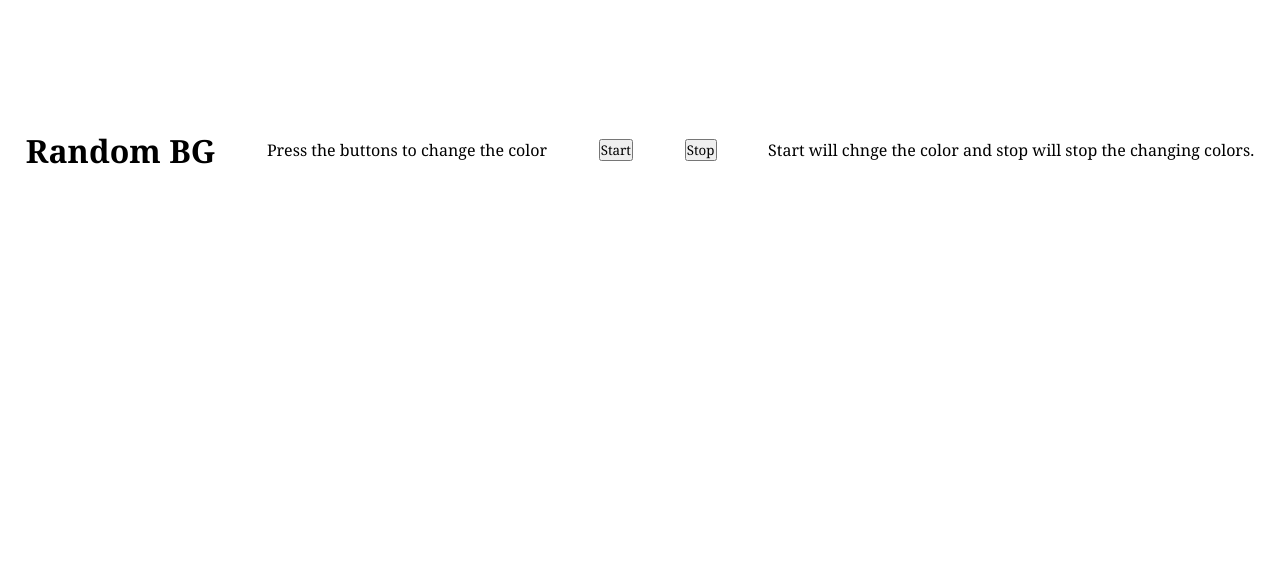
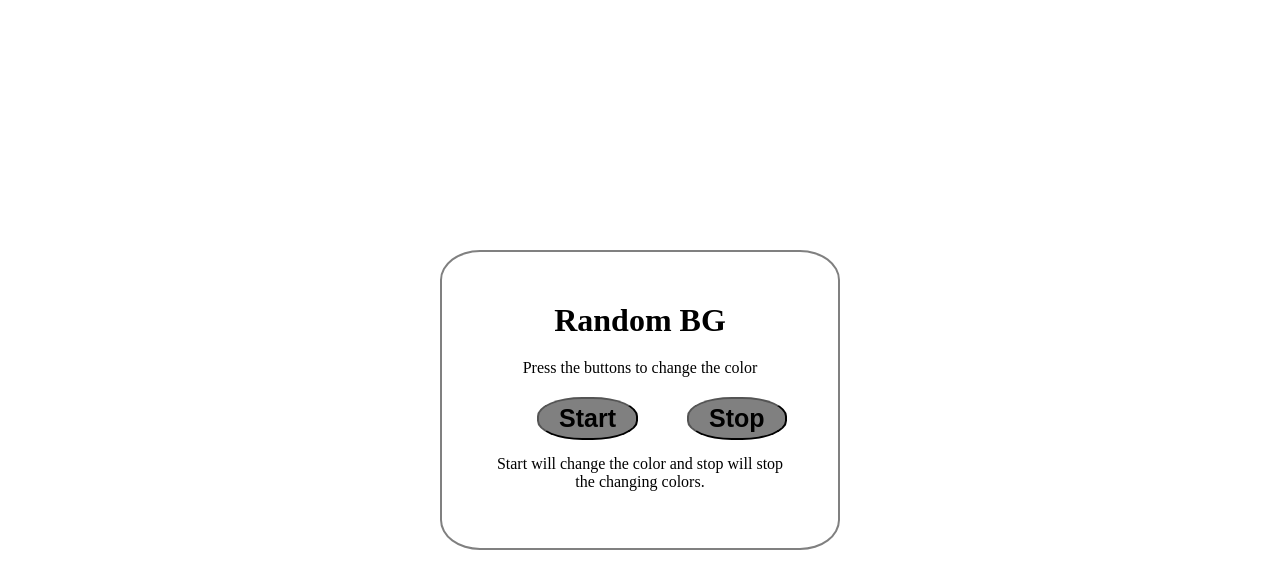
Before and after one commit to pradeep-singh315/js-small-projects, a plain HTML site: page Random Color Generator/index.html in a window 1280 px wide. Drawn offline with Linux system fonts and the light colour scheme; files that its build step writes are made by us from their sources.

Commit message:
completed

```diff
--- a/Random Color Generator/index.html
+++ b/Random Color Generator/index.html
@@ -8,11 +8,13 @@
 </head>
 <body>
     <div class="container">
-        <h1>Random BG</h1>
-        <p>Press the buttons to change the color</p>
-        <button class="btn" id="startBtn">Start</button>
-        <button class="btn" id="stopBtn">Stop</button>
-        <p>Start will chnge the color and stop will stop the changing colors.</p>
+        <div>
+            <h1>Random BG</h1>
+            <p>Press the buttons to change the color</p>
+            <button class="btn" id="startBtn">Start</button>
+            <button class="btn" id="stopBtn">Stop</button>
+            <p>Start will change the color and stop will stop the changing colors.</p>
+        </div>
     </div>
     <script src="./script.js"></script>
 </body>
--- /dev/null
+++ b/Random Color Generator/style.css
@@ -0,0 +1,40 @@
+*{
+    margin: 0;
+    padding: 0;
+    box-sizing: border-box;
+}
+
+.container{
+    display: flex;
+    justify-content: center;
+    align-items: center;
+    height: 100vh;
+}
+.container div{
+    width: 400px;
+    height: 300px;
+    border: 2px solid gray;
+    border-radius: 10%;
+    padding: 50px;
+}
+.container div h1, .container div p{
+    text-align: center;
+    margin-bottom: 20px;
+}
+
+.btn{
+    padding: 5px 20px;
+    margin-left: 45px;
+    margin-bottom: 15px;
+    background-color: gray;
+    cursor: pointer;
+    color: black;
+    font-size: 25px;
+    font-weight: 600;
+    border-radius: 45%;
+}
+.btn:hover{
+    background-color: black;
+    border: 2px solid grey;
+    color: white;
+}
```
